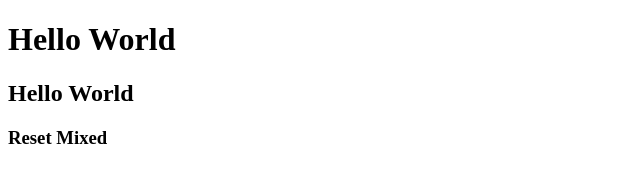
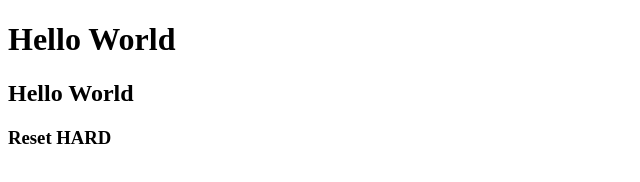
Before and after one commit to hoangdung24/github2, a plain HTML site: page index.html in a window 1280 px wide. Shown: the full height of the page, 0-640 px from the left. Drawn offline with Linux system fonts and the light colour scheme.

Commit message:
reset HARD

```diff
--- a/index.html
+++ b/index.html
@@ -6,6 +6,6 @@
   <body>
     <h1>Hello World</h1>
     <h2>Hello World</h2>
-    <h3>Reset Mixed</h3>
+    <h3>Reset HARD</h3>
   </body>
 </html>
```
